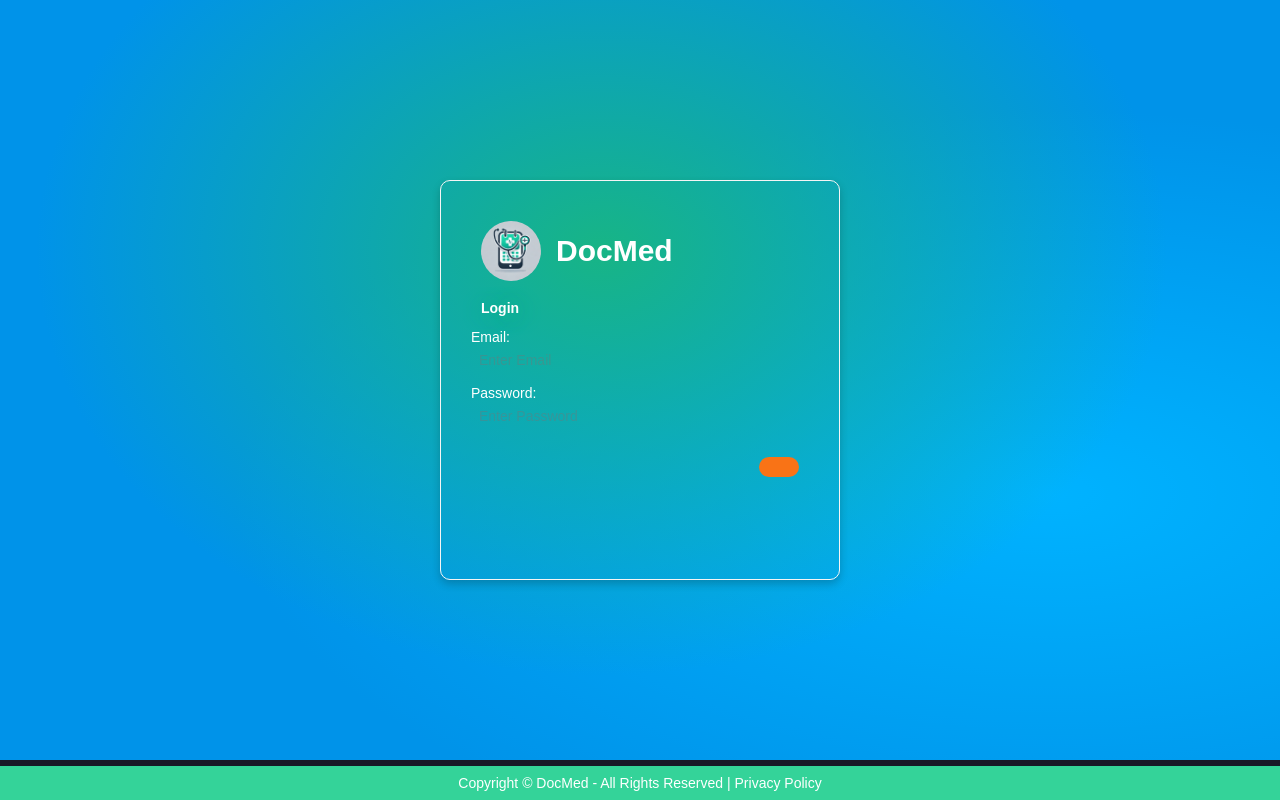
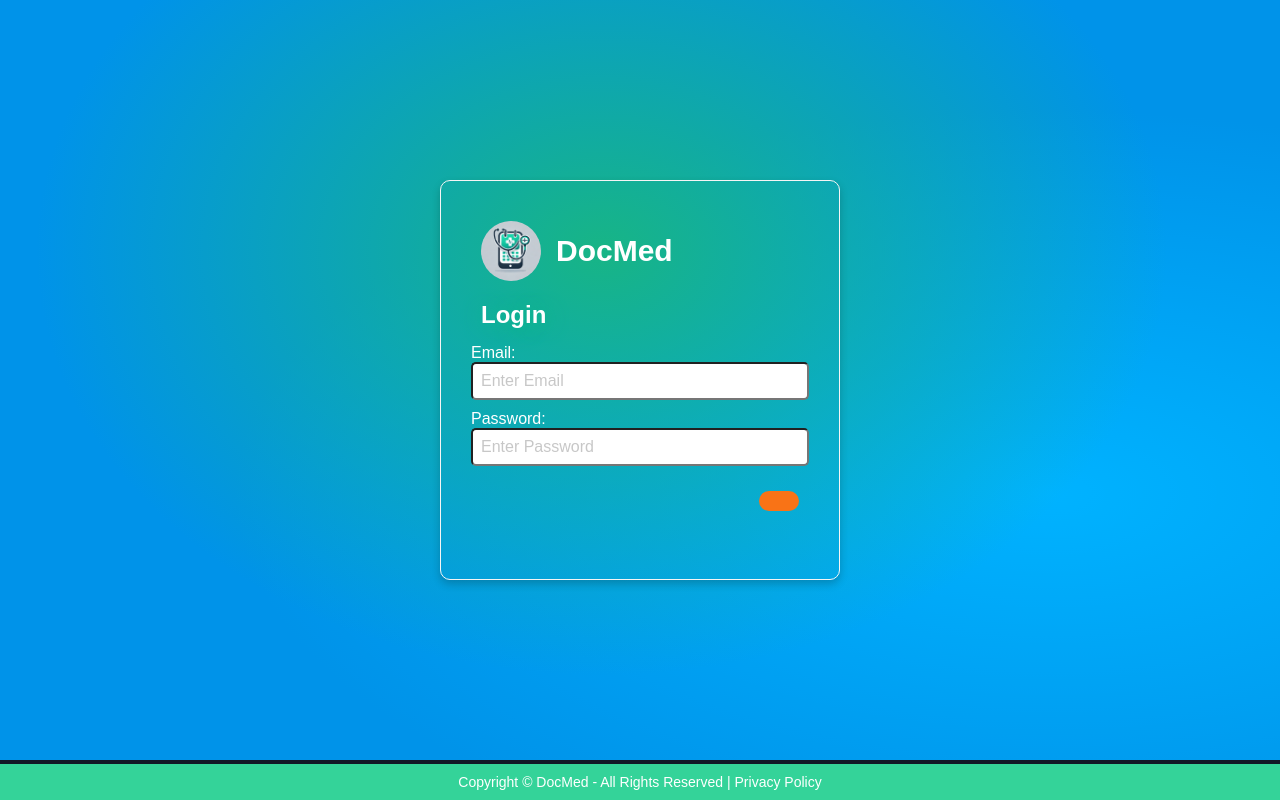
Before and after one commit to ShauryaRahlon/DocMed, a React (Vite) app in the folder Client/: page /login in a window 1280 px wide. Built offline with nearby package versions, Linux system fonts and the light colour scheme.

Commit message:
Fixing Errors

```diff
--- a/Client/src/Styling/NotFound.css
+++ b/Client/src/Styling/NotFound.css
@@ -1,28 +1,5 @@
 @charset "UTF-8";
 
-/***********************************
-			/* 1. BODY */
-/***********************************/
-
-* {
-    margin: 0;
-    padding: 0;
-    -webkit-text-size-adjust: none;
-}
-
-html,
-body {
-    height: 100%;
-    overflow: hidden;
-}
-
-body {
-    padding: 0;
-    margin: 0;
-    background: #181828;
-    font-size: 14px;
-    line-height: 1;
-}
 
 label {
     cursor: pointer;
@@ -45,74 +22,7 @@ textarea {
     font-size: 100%;
 }
 
-html,
-div,
-span,
-applet,
-object,
-iframe,
-h1,
-h2,
-h3,
-h4,
-h5,
-h6,
-p,
-blockquote,
-pre,
-a,
-abbr,
-acronym,
-address,
-big,
-cite,
-code,
-del,
-dfn,
-em,
-font,
-img,
-ins,
-kbd,
-q,
-s,
-samp,
-small,
-strike,
-strong,
-sub,
-sup,
-tt,
-var,
-b,
-u,
-i,
-center,
-dl,
-dt,
-dd,
-ol,
-ul,
-li,
-fieldset,
-form,
-label,
-legend,
-table,
-caption,
-tbody,
-tfoot,
-thead,
-tr,
-th,
-td,
-input {
-    border: 0;
-    outline: 0;
-    font-size: 100%;
-    vertical-align: baseline;
-    background: transparent;
-}
+
 
 
 .top-header:before {
@@ -558,27 +468,6 @@ button {
     }
 }
 
-@media (max-width: 750px) {
-
-    body,
-    html,
-        {
-        max-height: 100vh;
-    }
-
-    .error__content {
-        position: static;
-        margin: 0 auto;
-        transform: none;
-        padding-top: 300px;
-    }
-
-    .error {
-        padding-top: 0;
-        padding-bottom: 100px;
-        height: 100vh;
-    }
-}
 
 @media (max-width: 650px) {
     .message__title {
```
